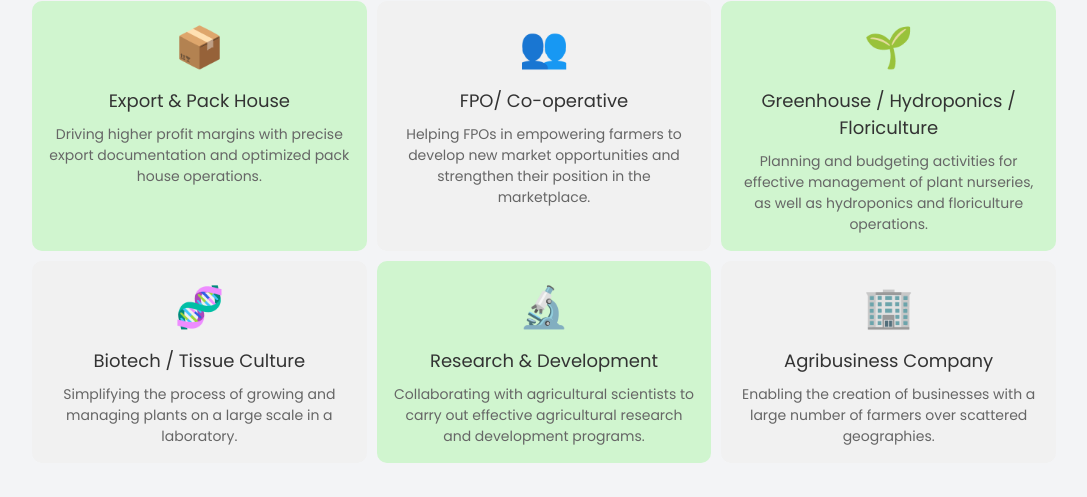
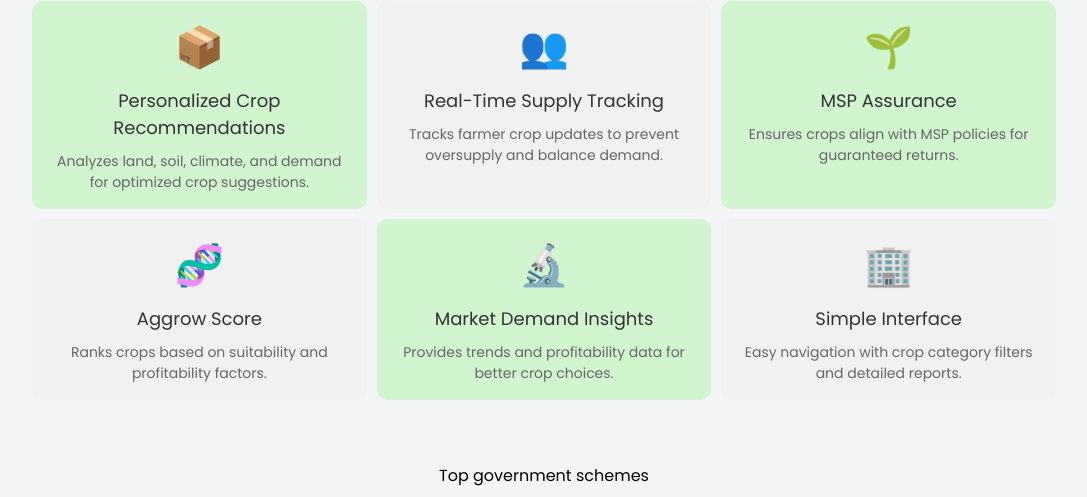
Before and after one commit to Madhavbansal27/AggrowFrontend, a React (Vite) app: page / in a window 1280 px wide. Shown: the part 709-1206 px from the top of the page, without its empty margins (96-1183 px from the left). Built offline with nearby package versions, Linux system fonts and the light colour scheme; grey boxes are pictures that could not be loaded.

Commit message:
boxesinfo

```diff
--- a/src/components/BoxesInfo/BoxesInfo.jsx
+++ b/src/components/BoxesInfo/BoxesInfo.jsx
@@ -7,33 +7,33 @@ const BoxesInfo = () => {
             <div class="container-boxes">
                 <div class="service-box1">
                     <div class="icon">📦</div>
-                    <h3>Export & Pack House</h3>
-                    <p>Driving higher profit margins with precise export documentation and optimized pack house operations.</p>
+                    <h3>Personalized Crop Recommendations</h3>
+                    <p>Analyzes land, soil, climate, and demand for optimized crop suggestions.</p>
                 </div>
                 <div class="service-box">
                     <div class="icon">👥</div>
-                    <h3>FPO/ Co-operative</h3>
-                    <p>Helping FPOs in empowering farmers to develop new market opportunities and strengthen their position in the marketplace.</p>
+                    <h3>Real-Time Supply Tracking</h3>
+                    <p>Tracks farmer crop updates to prevent oversupply and balance demand.</p>
                 </div>
                 <div class="service-box1">
                     <div class="icon">🌱</div>
-                    <h3>Greenhouse / Hydroponics / Floriculture</h3>
-                    <p>Planning and budgeting activities for effective management of plant nurseries, as well as hydroponics and floriculture operations.</p>
+                    <h3>MSP Assurance</h3>
+                    <p>Ensures crops align with MSP policies for guaranteed returns.</p>
                 </div>
                 <div class="service-box">
                     <div class="icon">🧬</div>
-                    <h3>Biotech / Tissue Culture</h3>
-                    <p>Simplifying the process of growing and managing plants on a large scale in a laboratory.</p>
+                    <h3>Aggrow Score</h3>
+                    <p>Ranks crops based on suitability and profitability factors.</p>
                 </div>
                 <div class="service-box1">
                     <div class="icon">🔬</div>
-                    <h3>Research & Development</h3>
-                    <p>Collaborating with agricultural scientists to carry out effective agricultural research and development programs.</p>
+                    <h3>Market Demand Insights</h3>
+                    <p>Provides trends and profitability data for better crop choices.</p>
                 </div>
                 <div class="service-box">
                     <div class="icon">🏢</div>
-                    <h3>Agribusiness Company</h3>
-                    <p>Enabling the creation of businesses with a large number of farmers over scattered geographies.</p>
+                    <h3>Simple Interface</h3>
+                    <p>Easy navigation with crop category filters and detailed reports.</p>
                 </div>
             </div>
 
```
